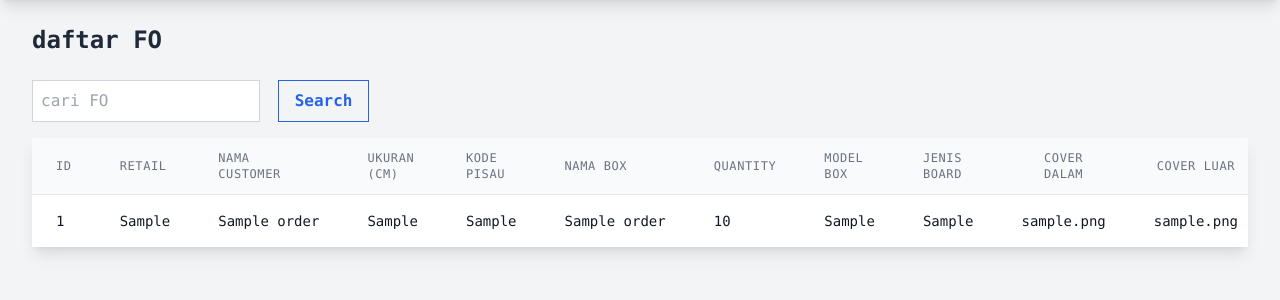
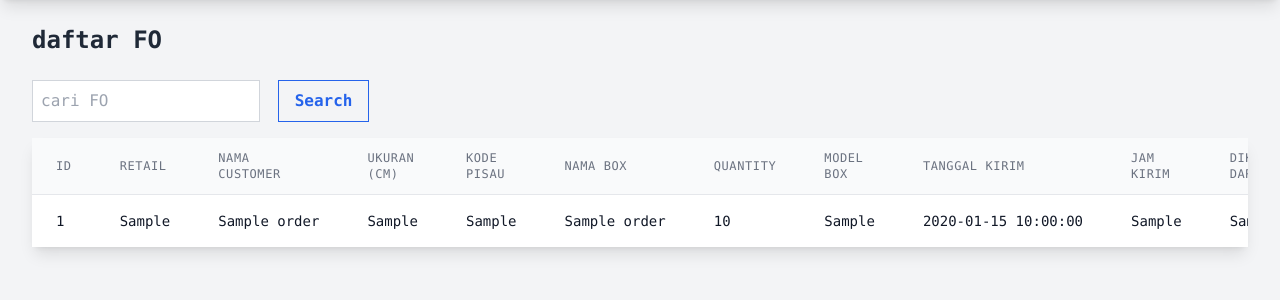
Before and after one commit to myayash/graciabox, a PHP site: page /daftar_fo.php in a window 1280 px wide. Shown: the part 72-372 px from the top of the page. Run offline with PHP 8.4, Linux system fonts and the light colour scheme; tables that the repository leaves empty or names only in its code hold one stand-in row (values such as "Sample post"); some libraries are stand-ins or nearby versions.

Commit message:
modifd daftar fo

```diff
--- a/daftar_fo.php
+++ b/daftar_fo.php
@@ -75,7 +75,7 @@
     }
 
     try {
-        $sql = "SELECT id, lokasi, nama, ukuran, kode_pisau, nama_box_lama, quantity, model_box, jenis_board, cover_dlm, cover_lr, keterangan, sales_pj, dibuat, is_archived FROM orders";
+        $sql = "SELECT id, lokasi, nama, ukuran, kode_pisau, nama_box_lama, quantity, model_box, tanggal_kirim, jam_kirim, dikirim_dari, tujuan_kirim, keterangan, sales_pj, dibuat, is_archived FROM orders";
         $conditions = [];
         $params = [];
 
@@ -116,9 +116,10 @@
                 'nama_box_lama' => 'Nama Box',
                 'quantity' => 'Quantity',
                 'model_box' => 'Model Box',
-                'jenis_board' => 'Jenis Board',
-                'cover_dlm' => 'Cover Dalam',
-                'cover_lr' => 'Cover Luar',
+                'tanggal_kirim' => 'Tanggal Kirim',
+                'jam_kirim' => 'Jam Kirim',
+                'dikirim_dari' => 'Dikirim Dari',
+                'tujuan_kirim' => 'Tujuan Kirim',
                 'keterangan' => 'Keterangan',
                 'sales_pj' => 'PJ Sales',
                 'dibuat' => 'Dibuat',
```
